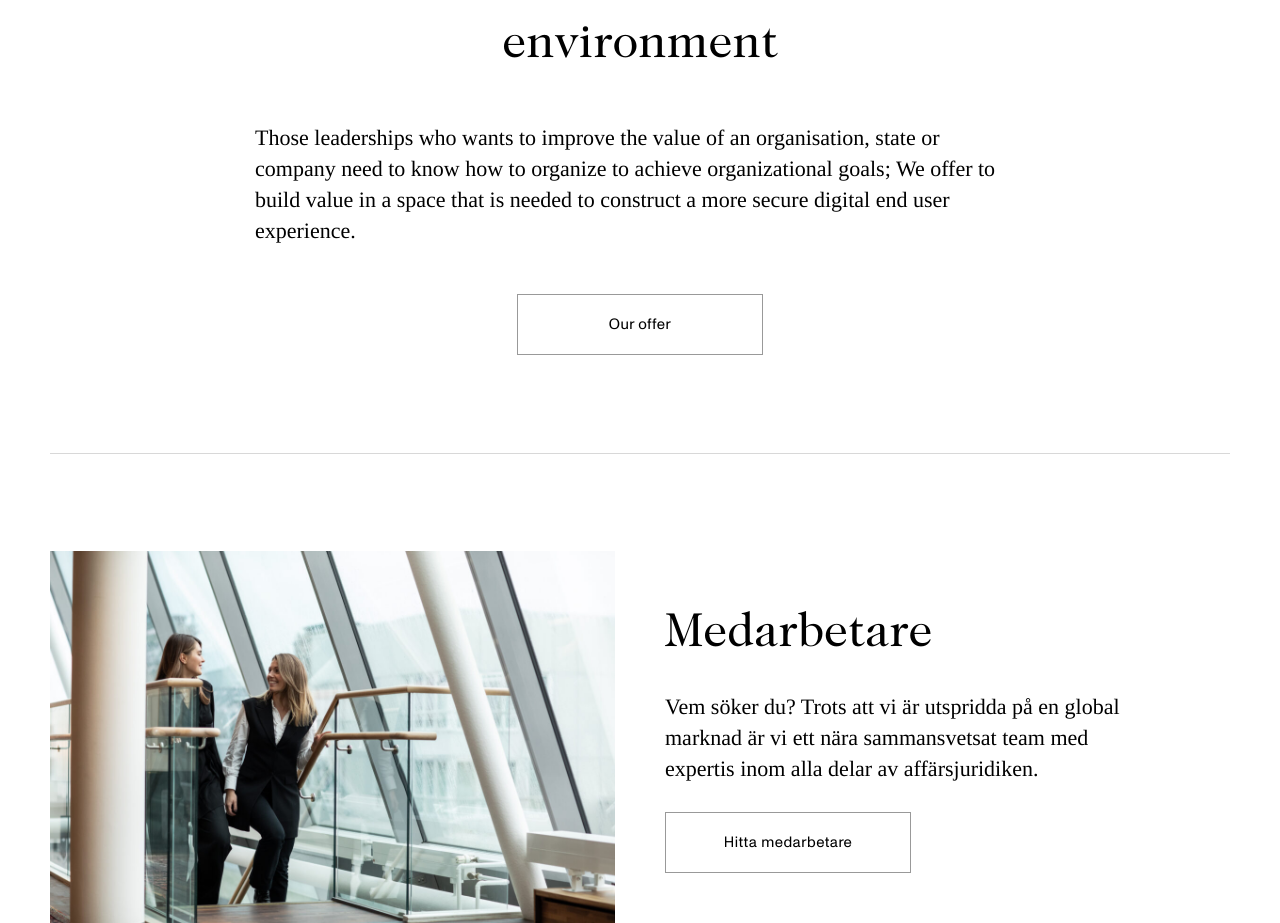
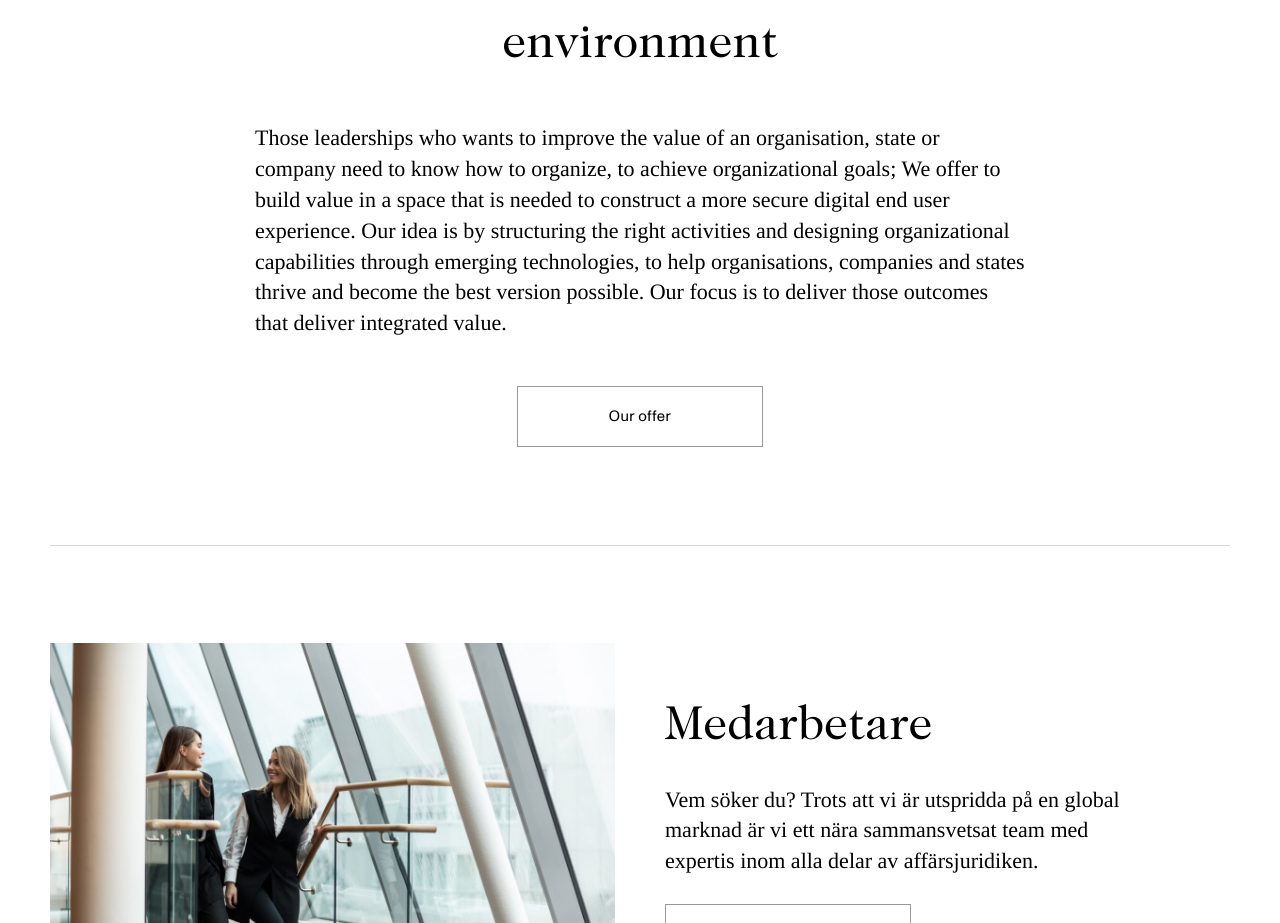
Before and after one commit to deniz19283/blackspace, a Next.js app: page / in a window 1280 px wide. Shown: the part 1970-2893 px from the top of the page. Built offline with nearby package versions, Linux system fonts and the light colour scheme.

Commit message:
Update Expertise.tsx

```diff
--- a/components/homepage/Expertise.tsx
+++ b/components/homepage/Expertise.tsx
@@ -12,8 +12,12 @@ export default function Expertise() {
             <div className='content-module_content article-text text-flow'>
               <p className='preamble-large'>
                 Those leaderships who wants to improve the value of an organisation, state or company
-                need to know how to organize to achieve organizational goals; We offer to build
+                need to know how to organize, to achieve organizational goals; We offer to build
                 value in a space that is needed to construct a more secure digital end user experience.
+                Our idea is by structuring the right activities and designing organizational capabilities
+                through emerging technologies, to help organisations, companies and states thrive and
+                become the best version possible. Our focus is to deliver those outcomes that
+                deliver integrated value.
               </p>
             </div>
             <footer className='content-module_footer'>
```
